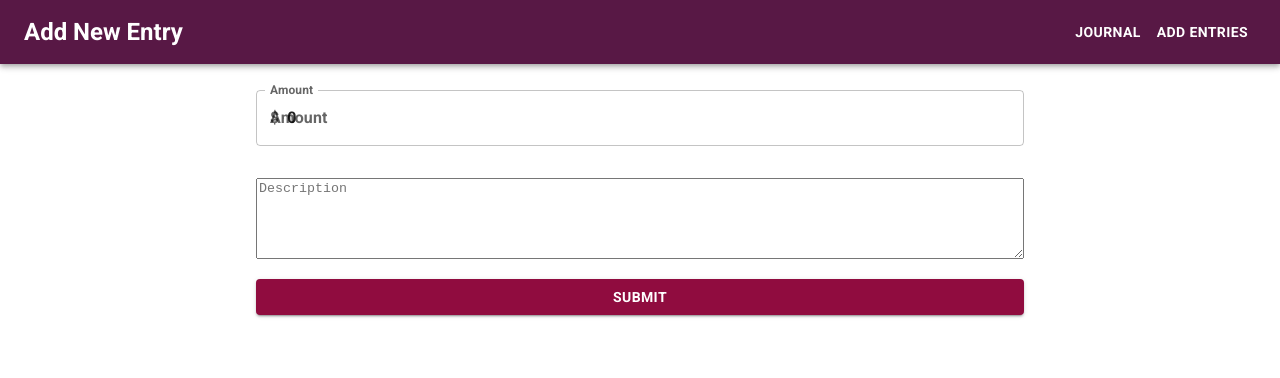
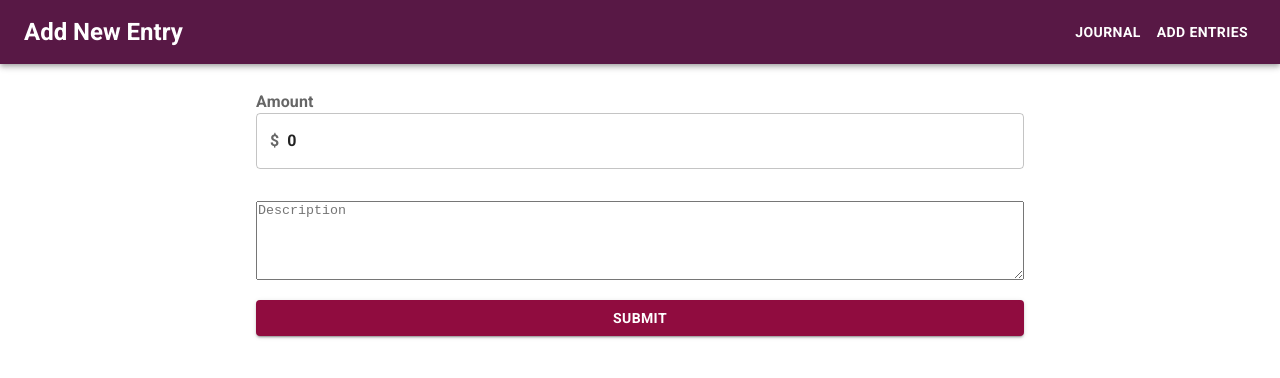
Before and after one commit to Hulcox/DM-Next, a Next.js app: page /add-entry in a window 1280 px wide. Shown: the top 378 px of the page. Built offline with nearby package versions, Linux system fonts and the light colour scheme.

Commit message:
implementation of localStorage

```diff
--- a/components/Content.jsx
+++ b/components/Content.jsx
@@ -15,7 +15,6 @@ const ContentJournal = () => {
   const formatNumberNegative = (nb) => {
     return String(nb).slice(1);
   };
-
   return (
     <>
       <Grid container sx={{ px: "20%", py: "2%" }}>
@@ -128,7 +127,6 @@ const ContentJournal = () => {
               </ListItemText>
               <ListItemText sx={{ textAlign: "right" }}>
                 <Typography sx={{ color: "#E80000" }}>
-                  {console.log(resultatOut)}
                   {"-$" + formatNumberNegative(resultatOut)}
                 </Typography>
               </ListItemText>
@@ -175,7 +173,6 @@ const ContentJournal = () => {
           </Box>
         </Grid>
       </Grid>
-      {console.log(listData)}
     </>
   );
 };
--- a/components/FormAddEntry.jsx
+++ /dev/null
@@ -1,66 +0,0 @@
-import React, { useCallback, useContext } from "react";
-import { FormControl, InputLabel, Box, Button } from "@mui/material";
-import AppContext from "./appContext";
-import { Formik, Form, Field } from "formik";
-import InputFormNumber from "./InputForm";
-import InputArea from "./InputAeraForm";
-import { createTheme, ThemeProvider } from "@mui/material/styles";
-
-const FormAddEntry = () => {
-  const theme = createTheme({
-    palette: {
-      primary: { main: "#900C3F" },
-    },
-  });
-
-  const handleFormSubmit = useCallback(({ content }, { resetForm }) => {
-    console.log({ content });
-    resetForm();
-    return true;
-  }, []);
-
-  return (
-    <Box sx={{ px: "20%", py: "2%" }}>
-      <Formik
-        initialValues={{
-          value: 0,
-          description: "",
-        }}
-        onSubmit={handleFormSubmit}
-      >
-        {({ handleSubmit, isSubmitting, values, handleChange }) => (
-          <Form onSubmit={handleSubmit}>
-            <FormControl fullWidth sx={{ mb: 2 }}>
-              <InputLabel>Amount</InputLabel>
-              <Field
-                name="data"
-                value={values.value}
-                onChange={handleChange}
-                as={InputFormNumber}
-              />
-            </FormControl>
-            <Field
-              placeholder="Description"
-              name="description"
-              as={InputArea}
-            />
-            <ThemeProvider theme={theme}>
-              <Button
-                type="submit"
-                disabled={isSubmitting}
-                sx={{ mt: 2 }}
-                color="primary"
-                variant="contained"
-                fullWidth
-              >
-                Submit
-              </Button>
-            </ThemeProvider>
-          </Form>
-        )}
-      </Formik>
-    </Box>
-  );
-};
-
-export default FormAddEntry;
--- a/components/InputAeraForm.jsx
+++ /dev/null
@@ -1,7 +0,0 @@
-import { TextareaAutosize } from "@mui/material";
-
-const InputArea = (props) => {
-  return <TextareaAutosize {...props} style={{ width: "100%" }} minRows={5} />;
-};
-
-export default InputArea;
--- a/components/appContext.js
+++ b/components/appContext.js
@@ -3,25 +3,10 @@ import { createContext, useCallback, useEffect, useState } from "react";
 const AppContext = createContext({});
 
 export const AppContextProvider = (props) => {
-  const [listData, setListData] = useState([
-    {
-      index: 0,
-      value: 2000,
-      description: "1 day consulting",
-    },
-    {
-      index: 1,
-      description: "test",
-      value: -1000,
-    },
-    {
-      index: 2,
-      description: "test2",
-      value: -500,
-    },
-  ]);
+  const [listData, setListData] = useState([]);
   const [resultatIn, setResultatIn] = useState(0);
   const [resultatOut, setResultatOut] = useState(0);
+  const [index, setIndex] = useState(0);
 
   useEffect(() => {
     let resIn = listData.reduce((total, current) => {
@@ -42,21 +27,25 @@ export const AppContextProvider = (props) => {
     // eslint-disable-next-line react-hooks/exhaustive-deps
   }, [listData]);
 
-  /*useEffect(() => {
-    handleSetDataList(window.localStorage);
-  });*/
+  useEffect(() => {
+    console.log(localStorage);
+  });
 
   const handleSetDataList = useCallback(
     (data) => {
-      setListData([...listData, { ...data }]);
+      setListData([{ ...data, index: index }]);
+      localStorage.setItem(index, JSON.stringify(data));
+      localStorage.setItem("lastIndex", index);
+      console.log(index);
+      setIndex(index + 1);
     },
-    [listData]
+    [index]
   );
 
   return (
     <AppContext.Provider
       {...props}
-      value={{ listData, resultatIn, resultatOut }}
+      value={{ listData, resultatIn, resultatOut, handleSetDataList }}
     />
   );
 };
--- /dev/null
+++ b/components/form/FormAddEntry.jsx
@@ -0,0 +1,85 @@
+import React, { useCallback, useContext } from "react";
+import { Box, Button, Typography } from "@mui/material";
+import AppContext from "../appContext";
+import { Formik, Form, Field } from "formik";
+import InputFormNumber from "./InputForm";
+import InputArea from "./InputAeraForm";
+import { createTheme, ThemeProvider } from "@mui/material/styles";
+import * as Yup from "yup";
+
+const FormAddEntry = () => {
+  const theme = createTheme({
+    palette: {
+      primary: { main: "#900C3F" },
+    },
+  });
+
+  const { handleSetDataList } = useContext(AppContext);
+
+  const AddEntrySchema = Yup.object().shape({
+    amount: Yup.number()
+      .typeError("The amount me be a number")
+      .test(
+        "amount = 0",
+        "Amount must not be one of the following values: 0",
+        (amount) => amount != 0
+      )
+      .required("Required"),
+    description: Yup.string().required("Description is a required field"),
+  });
+
+  const handleFormSubmit = useCallback((value, { resetForm }) => {
+    console.log(value);
+    handleSetDataList({ value: value.amount, description: value.description });
+    resetForm();
+    return true;
+  }, []);
+
+  return (
+    <Box sx={{ px: "20%", py: "2%" }}>
+      <Formik
+        validationSchema={AddEntrySchema}
+        initialValues={{
+          amount: 0,
+          description: "",
+        }}
+        onSubmit={handleFormSubmit}
+      >
+        {({ handleSubmit, isSubmitting, errors, touched }) => (
+          <Form onSubmit={handleSubmit}>
+            <Field name="amount" placeholder="Amount" as={InputFormNumber} />
+            <Typography variant="body" color={"error.main"}>
+              {errors.amount && touched.amount ? errors.amount : null}
+            </Typography>
+            <Box sx={{ mt: 2 }}>
+              <Field
+                placeholder="Description"
+                name="description"
+                as={InputArea}
+              />
+            </Box>
+            <Typography variant="body" color={"error.main"} sx={{ pb: 2 }}>
+              {errors.description && touched.description
+                ? errors.description
+                : null}
+            </Typography>
+            <ThemeProvider theme={theme}>
+              <Button
+                type="submit"
+                disabled={isSubmitting}
+                sx={{ mt: 2 }}
+                color="primary"
+                variant="contained"
+                fullWidth
+              >
+                Submit
+              </Button>
+            </ThemeProvider>
+          </Form>
+        )}
+      </Formik>
+    </Box>
+  );
+};
+
+export default FormAddEntry;
--- /dev/null
+++ b/components/form/InputAeraForm.jsx
@@ -0,0 +1,13 @@
+import { TextareaAutosize } from "@mui/material";
+
+const InputArea = (props) => {
+  return (
+    <TextareaAutosize
+      {...props}
+      style={{ width: "100%", padding: 1 }}
+      minRows={5}
+    />
+  );
+};
+
+export default InputArea;
--- a/components/InputForm.jsx
+++ b/components/form/InputForm.jsx
@@ -1,21 +1,16 @@
-import {
-  FormControl,
-  InputLabel,
-  OutlinedInput,
-  InputAdornment,
-} from "@mui/material";
+import { InputLabel, OutlinedInput, InputAdornment } from "@mui/material";
 const InputFormNumber = (props) => {
   return (
-    <FormControl fullWidth sx={{ mb: 2 }}>
+    <>
       <InputLabel>Amount</InputLabel>
       <OutlinedInput
         startAdornment={<InputAdornment position="start">$</InputAdornment>}
-        label="Amount"
         type="number"
-        value={props.value}
-        onChange={props.onChange}
+        {...props}
+        fullWidth
+        sx={{ mb: 2 }}
       />
-    </FormControl>
+    </>
   );
 };
 export default InputFormNumber;
--- a/pages/add-entry.js
+++ b/pages/add-entry.js
@@ -1,6 +1,5 @@
 import { AppContextProvider } from "../components/appContext";
-import ContentJournal from "../components/Content";
-import FormAddEntry from "../components/FormAddEntry";
+import FormAddEntry from "../components/form/FormAddEntry";
 import HeaderBar from "../components/Header";
 
 export default function Home() {
```
Also changed, not shown: 1 other file (tests, documents, lock files or other folders).
